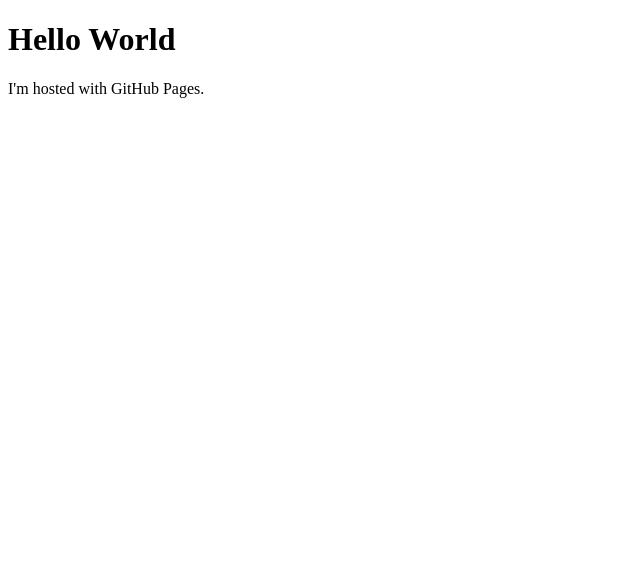
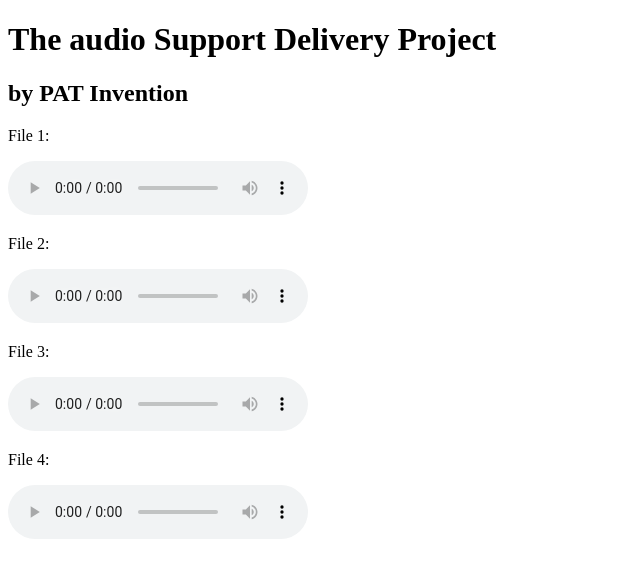
Before and after one commit to patinnovation/patinnovation.github.io, a plain HTML site: page index.html in a window 1280 px wide. Shown: the whole page, without its empty margins (0-640 px from the left). Drawn offline with Linux system fonts and the light colour scheme.

Commit message:
Update index.html

```diff
--- a/index.html
+++ b/index.html
@@ -1,7 +1,37 @@
 <!DOCTYPE html>
 <html>
 <body>
-<h1>Hello World</h1>
-<p>I'm hosted with GitHub Pages.</p>
+
+<h1>The audio Support Delivery Project</h1>
+<h2>by PAT Invention</h2>
+<p>File 1:</p>
+
+<audio controls>
+  <source src="1.ogg" type="audio/ogg">
+  <source src="1.mp3" type="audio/mpeg">
+  Your browser does not support the audio element.
+</audio>
+<p>File 2:</p>
+
+<audio controls>
+  <source src="2.ogg" type="audio/ogg">
+  <source src="2.mp3" type="audio/mpeg">
+  Your browser does not support the audio element.
+</audio>
+<p>File 3:</p>
+
+<audio controls>
+  <source src="3.ogg" type="audio/ogg">
+  <source src="3.mp3" type="audio/mpeg">
+  Your browser does not support the audio element.
+</audio>
+<p>File 4:</p>
+
+<audio controls>
+  <source src="4.ogg" type="audio/ogg">
+  <source src="4.mp3" type="audio/mpeg">
+  Your browser does not support the audio element.
+</audio>
+
 </body>
 </html>
```
